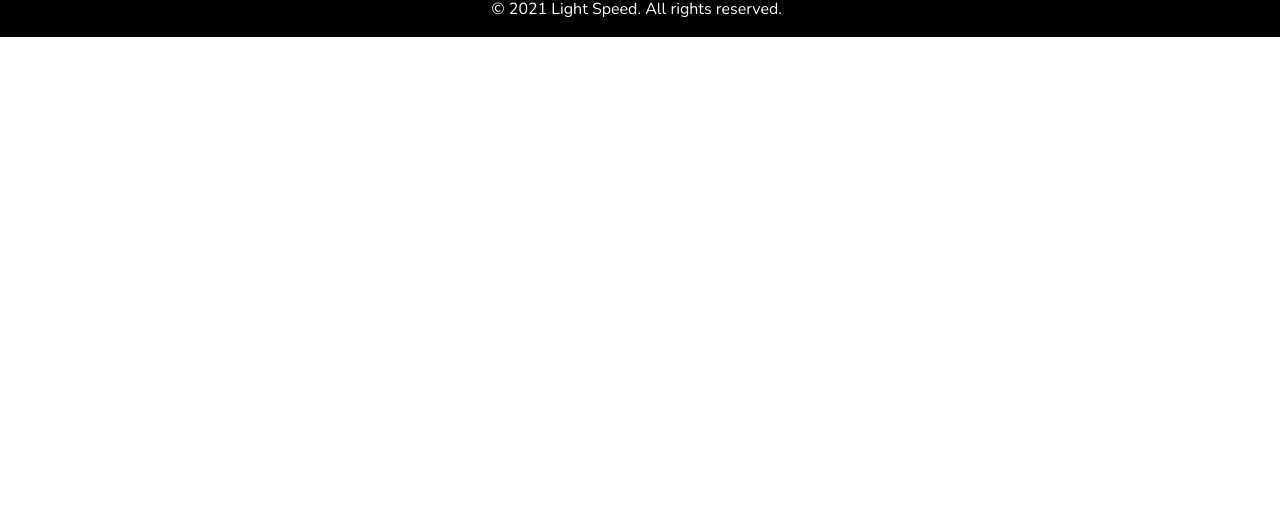
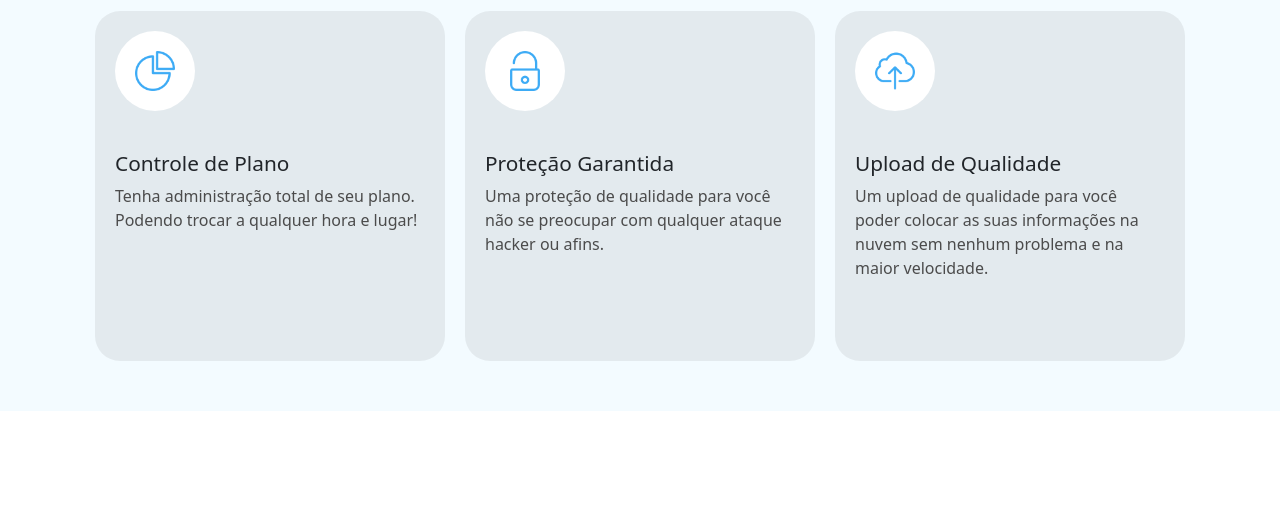
Before and after one commit to lucaspinheiromarques-zz/Projeto-1-Semestre-Facul, a plain HTML site: page site/planos.html in a window 1280 px wide. Shown: the part 3548-4056 px from the top of the page. Before the commit the page ends 3585 px from the top, so only its background shows below. Drawn offline with nearby package versions, Linux system fonts and the light colour scheme.

Commit message:
beneficios plano empresas

```diff
--- a/site/planos.html
+++ b/site/planos.html
@@ -172,6 +172,40 @@
                 </div>
             </div>
         </div>
+        <div id="sessao-beneficios-empresa">
+            <div class="titulo-beneficios">
+                <h2>Internet estável e de qualidade para seu negócio!</h2>
+            </div>
+            <div class="caixa-beneficios-empresa">
+                <div class="beneficios-empresa">
+                    <figure class="figure-beneficio-empresa">
+                        <img src="imagens/controle-plano.png" alt="Controle plano">
+                    </figure>
+                    <div class="inf-beneficios-empresa">
+                        <h3>Controle de Plano</h3>
+                        <p>Tenha administração total de seu plano. Podendo trocar a qualquer hora e lugar!</p>
+                    </div>
+                </div>
+                <div class="beneficios-empresa">
+                    <figure class="figure-beneficio-empresa-01">
+                        <img src="imagens/seguranca-plano.png" alt="Proteção garantida">
+                    </figure>
+                    <div class="inf-beneficios-empresa">
+                        <h3>Proteção Garantida</h3>
+                        <p>Uma proteção de qualidade para você não se preocupar com qualquer ataque hacker ou afins.</p>
+                    </div>
+                </div>
+                <div class="beneficios-empresa">
+                    <figure class="figure-beneficio-empresa-02">
+                        <img src="imagens/upload-plano.png" alt="">
+                    </figure>
+                    <div class="inf-beneficios-empresa">
+                        <h3>Upload de Qualidade</h3>
+                        <p>Um upload de qualidade para você poder colocar as suas informações na nuvem sem nenhum problema e na maior velocidade.</p>
+                    </div>
+                </div>
+            </div>
+        </div>
     </main>
     <footer>
         <section id="politicas">
--- a/site/style.css
+++ b/site/style.css
@@ -796,7 +796,7 @@ footer {
 
 .beneficios {
     width: 275px;
-    background-color: #4d4d4d1c;
+    background-color: rgba(0, 0, 0, 0.068);
     border-radius: 20px;
     margin-right: 50px;
     display: flex;
@@ -926,3 +926,156 @@ footer {
     align-items: center;
     justify-content: center;
 }
+
+/*Beneficios Empresa*/
+
+#sessao-beneficios-empresa {
+    width: 100%;
+    padding-bottom: 50px;
+    background-color: #00a7fb0c;
+    margin-top: 80px;
+}
+
+.caixa-beneficios-empresa {
+    width: 100%;
+    display: flex;
+    align-items: center;
+    justify-content: center;
+    margin-top: 40px;
+}
+
+.beneficios-empresa {
+    width: 350px;
+    height: 350px;
+    background-color: rgba(0, 0, 0, 0.068);
+    border-radius: 25px;
+    padding: 20px;
+    margin-right: 20px;
+}
+
+.beneficios-empresa:last-child{
+    margin-right: 0;
+}
+
+.figure-beneficio-empresa {
+    width: 80px;
+    height: 80px;
+    background-color: #fff;
+    border-radius: 200px;
+    display: flex;
+    justify-content: center;
+    align-items: center;
+}
+
+.figure-beneficio-empresa-01 {
+    width: 80px;
+    height: 80px;
+    background-color: #fff;
+    border-radius: 200px;
+    display: flex;
+    justify-content: center;
+    align-items: center;
+}
+
+.figure-beneficio-empresa-02 {
+    width: 80px;
+    height: 80px;
+    background-color: #fff;
+    border-radius: 200px;
+    display: flex;
+    justify-content: center;
+    align-items: center;
+}
+
+.figure-beneficio-empresa:hover {
+    width: 100%;
+    justify-content: flex-start;
+    padding-left: 20px;
+}
+
+.figure-beneficio-empresa-01:hover {
+    width: 100%;
+    justify-content: flex-start;
+    padding-left: 20px;
+}
+
+.figure-beneficio-empresa-02:hover {
+    width: 100%;
+    justify-content: flex-start;
+    padding-left: 20px;
+}
+
+.figure-beneficio-empresa:hover::after {
+    display: block;
+    content: "Controle de Plano";
+    margin-left: 20px;
+    font-family: nunito;
+    font-weight: bold;
+    letter-spacing: 2px;
+}
+
+.figure-beneficio-empresa-01:hover::after {
+    display: block;
+    content: "Proteção Garantida";
+    margin-left: 20px;
+    font-family: nunito;
+    font-weight: bold;
+    letter-spacing: 2px;
+}
+
+.figure-beneficio-empresa-02:hover::after {
+    display: block;
+    content: "Upload de Qualidade";
+    margin-left: 20px;
+    font-family: nunito;
+    font-weight: bold;
+    letter-spacing: 2px;
+}
+
+.figure-beneficio-empresa img {
+    width: 40px;
+    height: 40px;
+}
+
+.figure-beneficio-empresa-01 img {
+    width: 40px;
+    height: 40px;
+}
+
+.figure-beneficio-empresa-02 img {
+    width: 40px;
+    height: 40px;
+}
+
+.inf-beneficios-empresa {
+    margin-top: 40px;
+    width: 100%;
+    display: flex;
+    flex-direction: column;
+}
+
+.inf-beneficios-empresa h3 {
+    font-size: 1.3rem;
+}
+
+.inf-beneficios-empresa p {
+    color: #4b4b4b;
+}
+
+@media screen and (max-width: 1117px){
+    .caixa-beneficios-empresa {
+        flex-direction: column;
+    }
+
+    .beneficios-empresa {
+        margin-top: 20px;
+        margin-right: 0;
+    }
+}
+
+@media screen and (max-width: 368px){
+    .beneficios-empresa {
+        width: 100%;
+        height: auto;
+    }
+}
```
Also changed, not shown: site/imagens/controle-plano.png (added), site/imagens/seguranca-plano.png (added), site/imagens/upload-plano.png (added).
